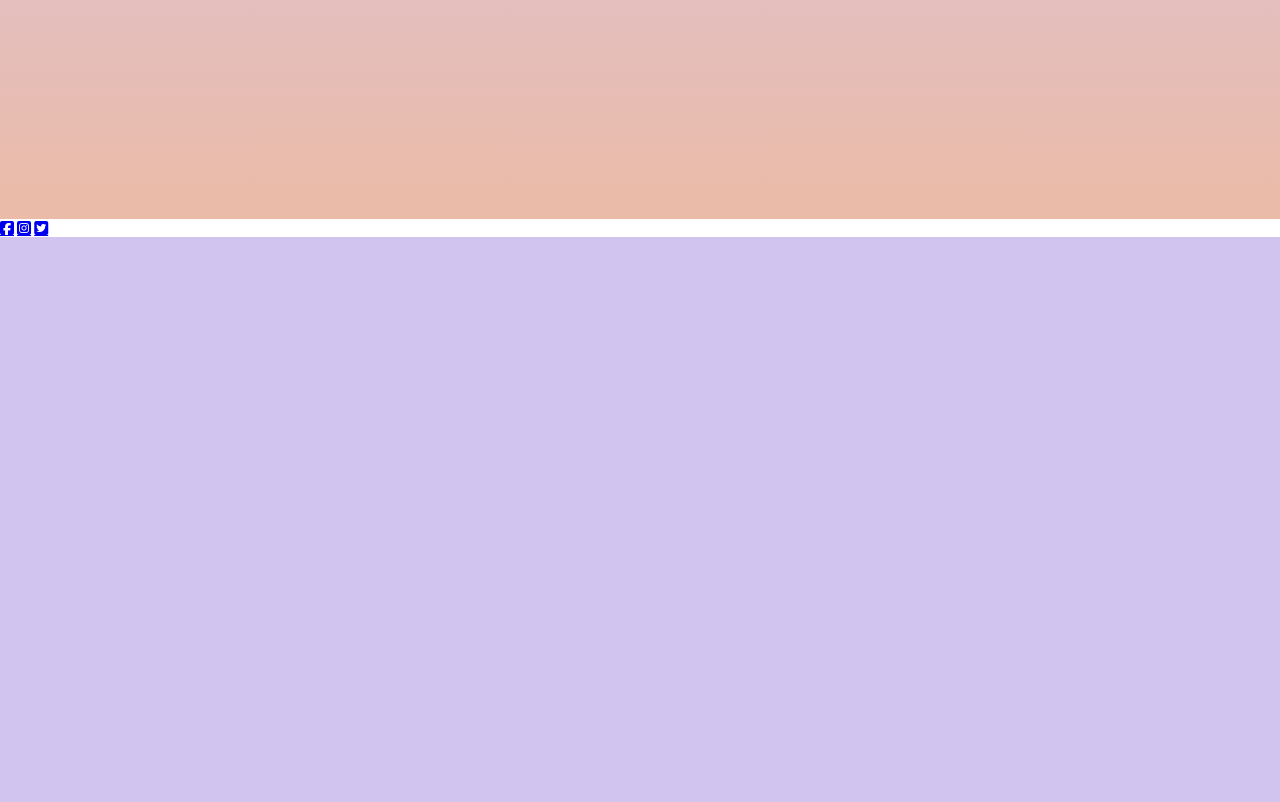
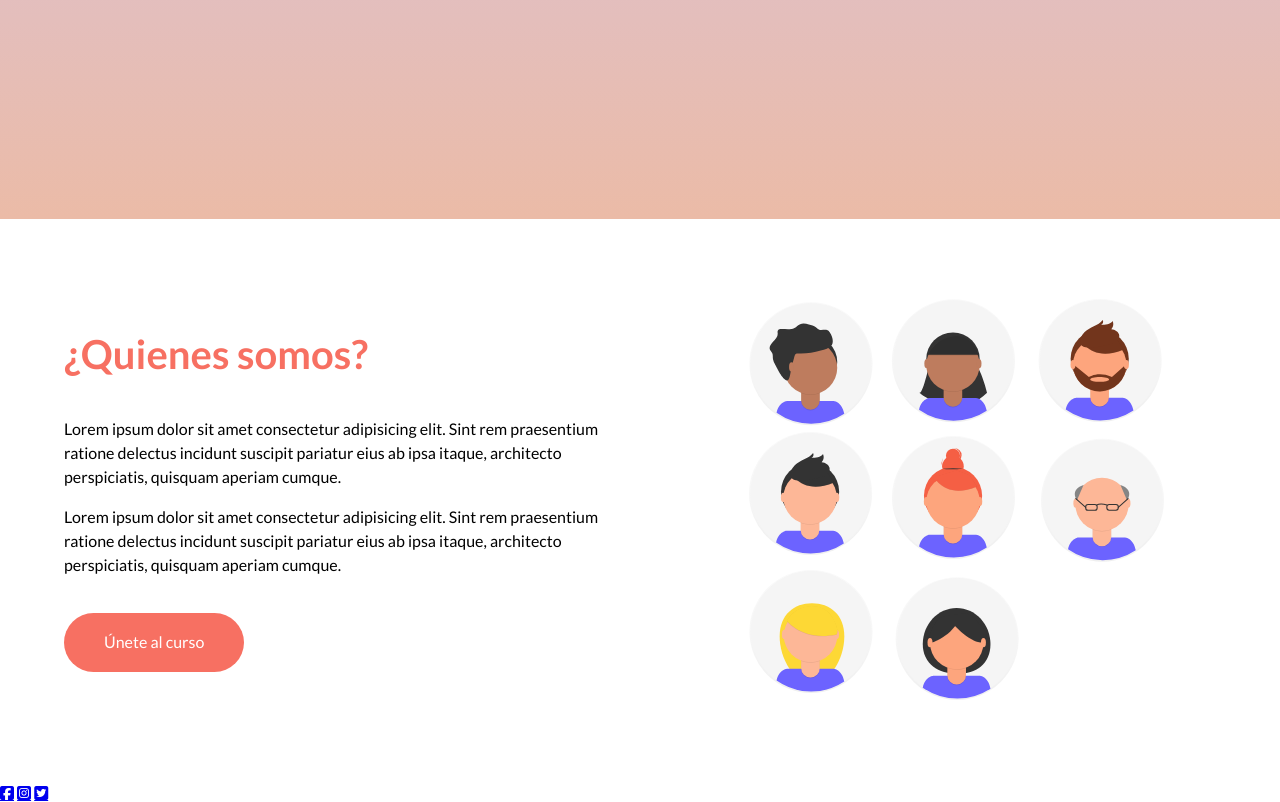
Before and after one commit to oswaldoecheverria/basic-django-landing-page, a Django app: page / in a window 1280 px wide. Shown: the part 581-1383 px from the top of the page. Before the commit the page ends 818 px from the top, so only its background shows below. Run offline with Django 4.2, Linux system fonts and the light colour scheme; some libraries are stand-ins or nearby versions.

Commit message:
Seccion about y fix nombres de clases html

```diff
--- a/static/css/style.css
+++ b/static/css/style.css
@@ -26,7 +26,7 @@
 
 }
 
-/* hero dection */
+/* hero section */
 .hero{
     --padding-container: 0;
     height: 100vh;
@@ -65,3 +65,49 @@
     font-size: 1.5rem;
     font-weight: 300;
 }
+
+/* About section  */
+
+.title{     /* Tilte es un bloque*/
+    font-size: 2.5rem;
+    margin: 0;   /* Evita problemas con el agent, por que tiene margenes por defecto*/
+    margin-bottom: 40px;
+    color: var(--color-primary);
+    text-align: var(--align-title);
+}
+
+.about__container{
+    display: flex;
+    justify-content: space-between;
+    align-items: center;
+    flex-wrap: wrap;
+}
+
+.about__img{
+    width: 45%;
+    text-align: center;
+    margin: 0;  /* Evita problemas con el agent, por que tiene margenes por defecto*/
+}
+
+.about__picture{
+    max-width: 80%;
+}
+
+.about__texts{
+    width: 50%;
+    --align-title: left;
+}
+
+.about__paragraph{
+    line-height: 1.5rem;
+}
+
+.about__cta{
+    display: inline-block;
+    margin-top: 20px;
+    background: var(--color-primary);
+    padding: 20px 40px;
+    border-radius: 30px;
+    color: white;
+    text-decoration: none;
+}
--- a/templates/index.html
+++ b/templates/index.html
@@ -14,6 +14,7 @@
 
     <header class="hero">
 
+        <!--  La clase container nos permite limitar y centrar el contenido en el css-->
         <section class="hero__main container">
 
             <div class="hero__texts">
@@ -27,8 +28,31 @@
 
         </section>
 
+    </header>
 
-    </header>
+    <main class="main">
+
+        <section class="about__container container">
+            <div class="about__texts">
+                <h2 class="title">¿Quienes somos?</h2>
+
+                <p class="about__paragraph">Lorem ipsum dolor sit amet consectetur adipisicing elit. Sint rem praesentium ratione delectus incidunt suscipit pariatur eius ab ipsa itaque, architecto perspiciatis, quisquam aperiam cumque.
+                </p>
+
+                <p class="about__paragraph">Lorem ipsum dolor sit amet consectetur adipisicing elit. Sint rem praesentium ratione delectus incidunt suscipit pariatur eius ab ipsa itaque, architecto perspiciatis, quisquam aperiam cumque.
+                </p>
+
+                <a href="#" class="about__cta">Únete al curso</a>
+
+            </div>
+
+            <figure class="about__img">
+                <img src="{% static 'images/people.svg' %}" alt="" class="about__picture">
+            </figure>
+
+        </section>
+
+    </main>
 
     <a href="#" class="fa-brands fa-square-facebook"></a>
     <a href="#" class="fa-brands fa-square-instagram"></a>
```
